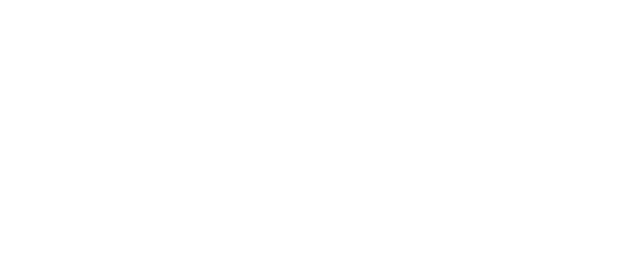
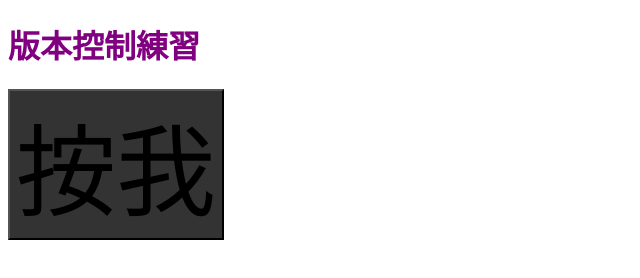
Before and after one commit to Natasha393191/Githubtest, a plain HTML site: page index.html in a window 1280 px wide. Shown: the whole page, without its empty margins (0-640 px from the left). Drawn offline with Linux system fonts and the light colour scheme.

Commit message:
新增h1標籤,設定h1、button的樣式

```diff
--- a/css/all.css
+++ b/css/all.css
@@ -2,3 +2,6 @@
   background-color: #333;
   font-size: 100px;
 }
+h1 {
+  color: purple;
+}
--- a/index.html
+++ b/index.html
@@ -7,5 +7,8 @@
     <link rel="stylesheet" href="./css/all.css" />
     <title>Document</title>
   </head>
-  <body></body>
+  <body>
+    <h1>版本控制練習</h1>
+    <button class="bbb">按我</button>
+  </body>
 </html>
```
